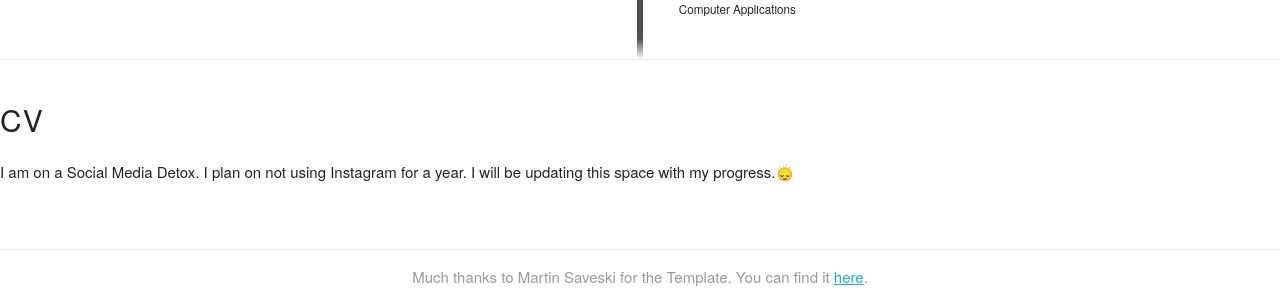
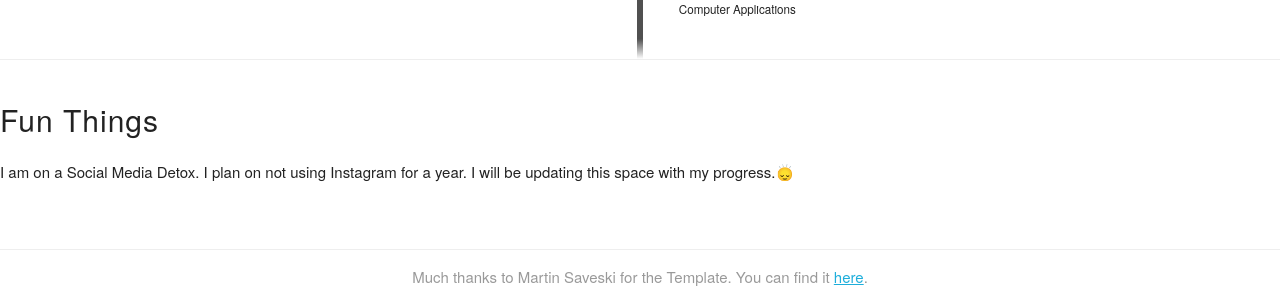
Before and after one commit to callmesanfornow/callmesanfornow.github.io, a Jekyll site: the page built from index.html, in a window 1280 px wide. Shown: the part 1890-2184 px from the top of the page. Built offline with Jekyll 4.4.1, drawn with Linux system fonts in a browser that asks for light colours; some web fonts are replaced.

Commit message:
Update index.html

```diff
--- a/index.html
+++ b/index.html
@@ -228,7 +228,6 @@ title: Home
 </div>
 <!-- ========== Fun Things ========== -->
 <div class="docs-section" id="fun">
-  <h4>CV</h4>
-
+  <h4>Fun Things</h4>
     <p>I am on a Social Media Detox. I plan on not using Instagram for a year. I will be updating this space with my progress.🙂‍↕️</p>
 </div>
```
